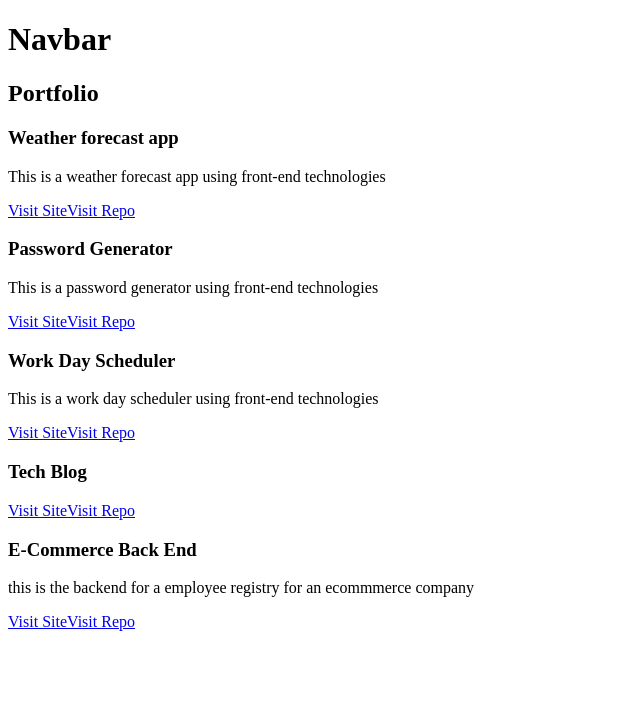
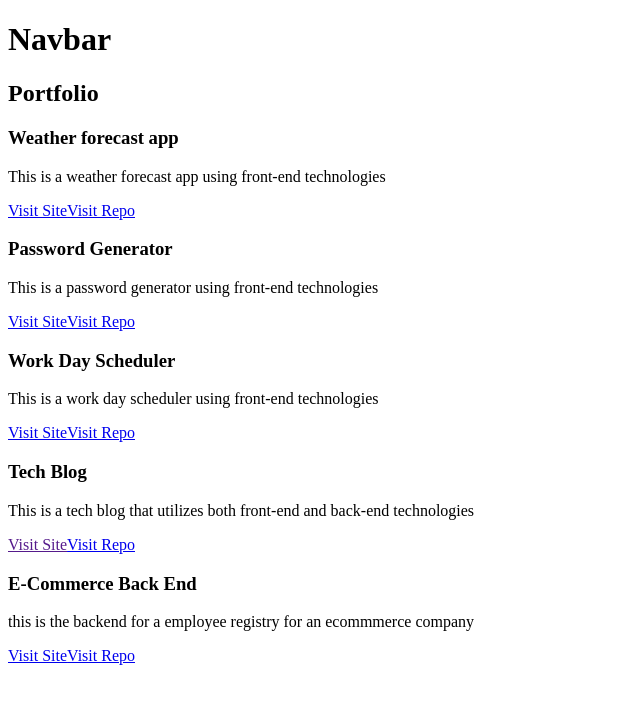
Before and after one commit to figuri/MyPortfolio, a React (Vite) app: page / in a window 1280 px wide. Shown: the top 704 px of the page, without its empty margins (0-640 px from the left). Built offline with nearby package versions, Linux system fonts and the light colour scheme.

Commit message:
changed portfolio comp debugged arror where projects werent showing

```diff
--- a/src/components/pages/Portfolio.jsx
+++ b/src/components/pages/Portfolio.jsx
@@ -20,7 +20,7 @@ export default function Portfolio() {
         },
         {
             title: 'Tech Blog',
-            descripttion: 'this is a tech blog that utilizes both front-end and back-end technologies',
+            description: 'This is a tech blog that utilizes both front-end and back-end technologies',
             link: '',
             repoLink: 'https://github.com/figuri/HogBloggin',
         },
@@ -40,8 +40,8 @@ export default function Portfolio() {
                     <h3>{project.title}</h3>
                     <p>{project.description}</p>
                     <div className='links'>
-                        <a href='{project.link}'>Visit Site</a>
-                        <a href='{project.repoLink}'>Visit Repo</a>
+                        <a href={project.link}>Visit Site</a>
+                        <a href={project.repoLink}>Visit Repo</a>
                     </div>
                 </div>
             ))}
```
